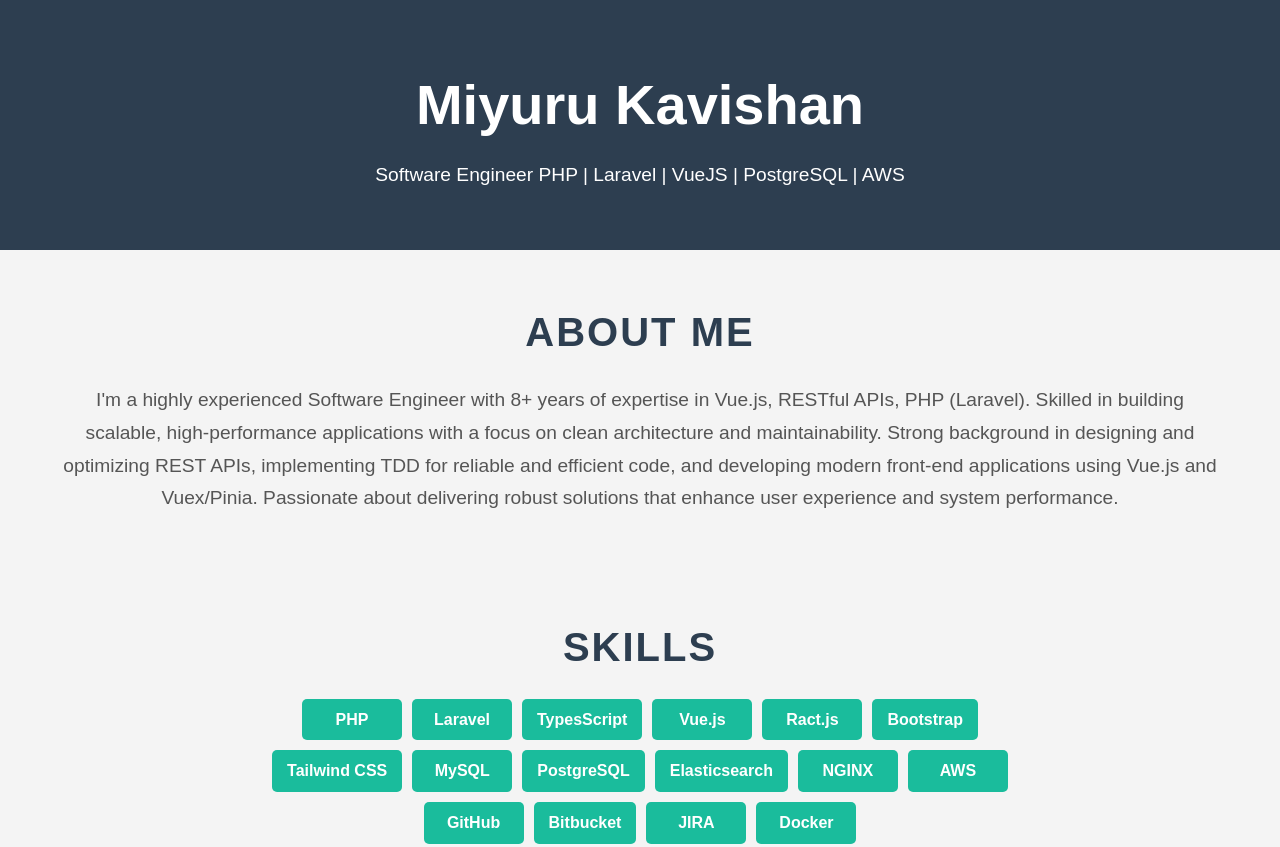
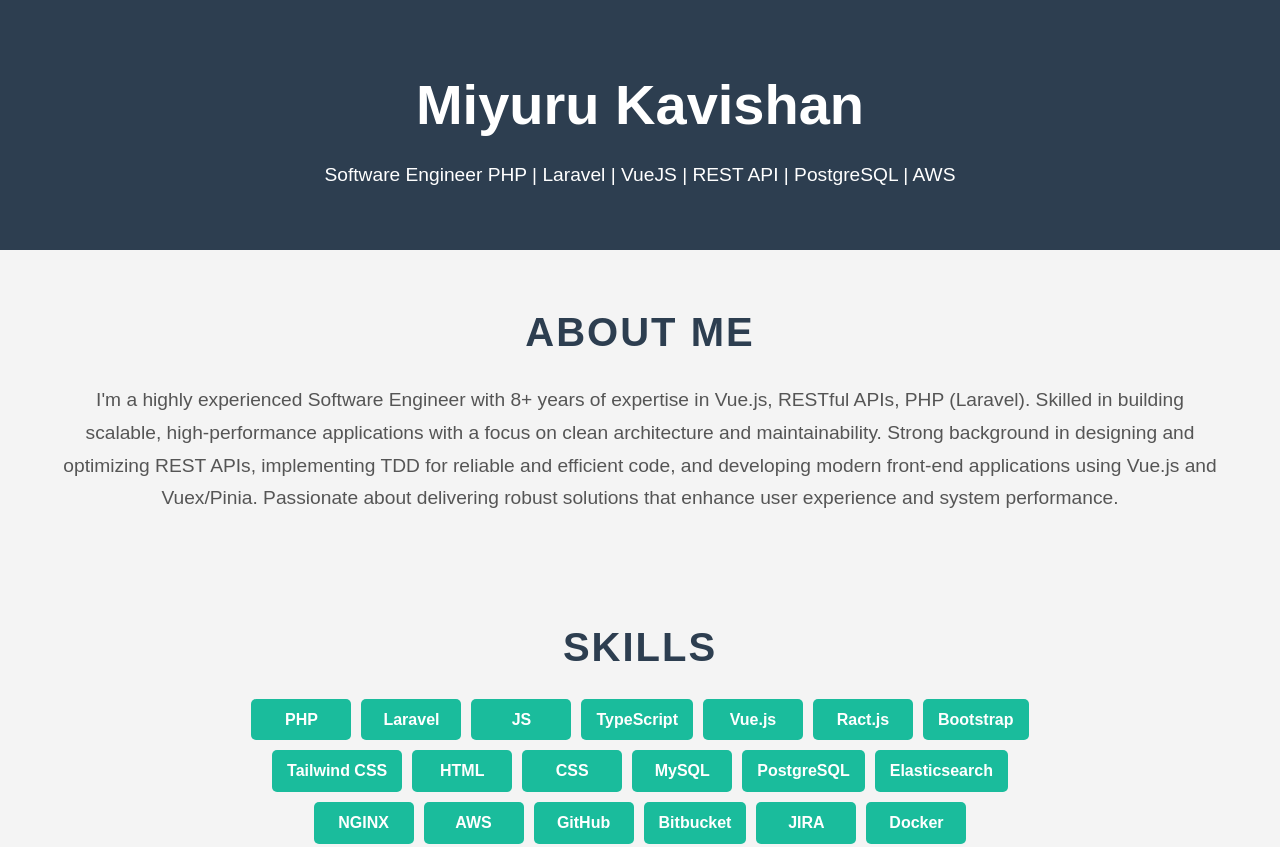
Before and after one commit to Mkavishan/portfolio, a plain HTML site: page index.html in a window 1280 px wide. Shown: the top 847 px of the page. Drawn offline with Linux system fonts and the light colour scheme.

Commit message:
Potfolio updated

```diff
--- a/index.html
+++ b/index.html
@@ -176,7 +176,7 @@
 
 <header>
     <h1>Miyuru Kavishan</h1>
-    <p>Software Engineer PHP | Laravel | VueJS | PostgreSQL | AWS</p>
+    <p>Software Engineer PHP | Laravel | VueJS | REST API | PostgreSQL | AWS</p>
 </header>
 
 <section id="about">
@@ -189,11 +189,14 @@
     <div class="skills">
         <div class="skill">PHP</div>
         <div class="skill">Laravel</div>
-        <div class="skill">TypesScript</div>
+        <div class="skill">JS</div>
+        <div class="skill">TypeScript</div>
         <div class="skill">Vue.js</div>
         <div class="skill">Ract.js</div>
         <div class="skill">Bootstrap</div>
         <div class="skill">Tailwind CSS</div>
+        <div class="skill">HTML</div>
+        <div class="skill">CSS</div>
         <div class="skill">MySQL</div>
         <div class="skill">PostgreSQL</div>
         <div class="skill">Elasticsearch</div>
```
